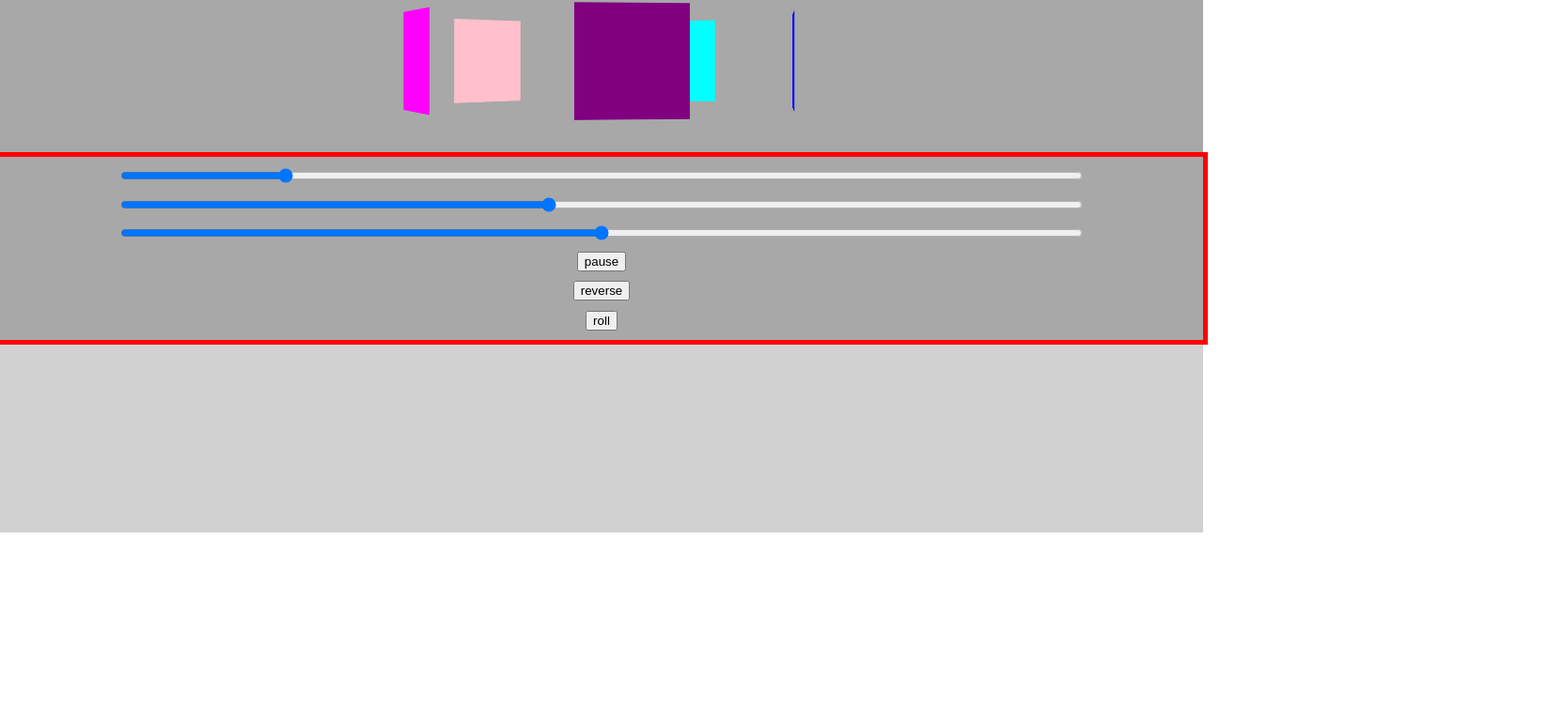
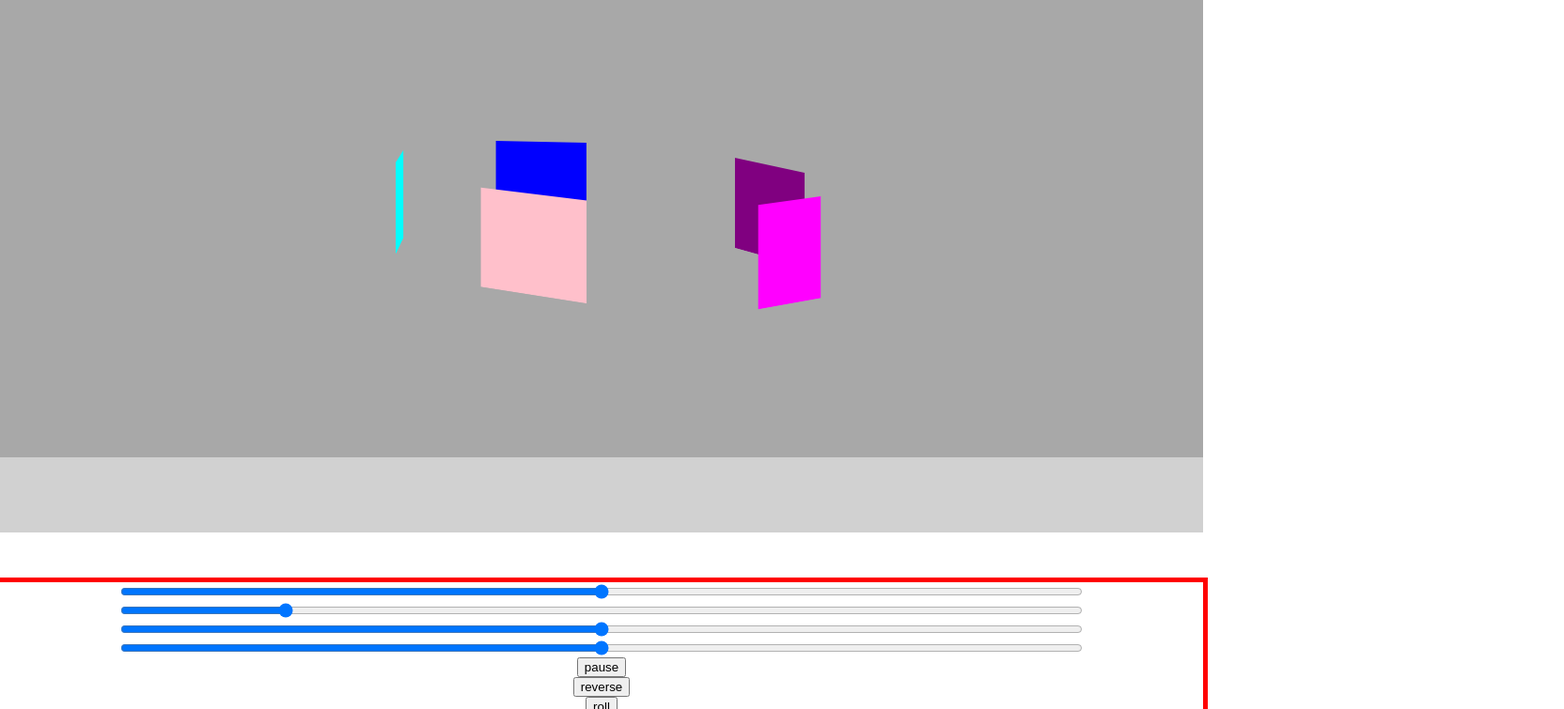
Before and after one commit to wystler/css-animated-carousel, a React (Create React App) app: page / in a window 1280 px wide. Shown: the part 233-988 px from the top of the page at 94% size, 1664 px wide, since content can reach past the window. Before the commit the page ends 800 px from the top, so only its background shows below. Built offline with nearby package versions, Linux system fonts and the light colour scheme.

Commit message:
add carousel tilt slider

```diff
--- a/src/Carousel.jsx
+++ b/src/Carousel.jsx
@@ -5,12 +5,13 @@ export const Carousel = () => {
 
     const colours = ["red", "orange", "yellow", "yellowgreen", "green", "cyan", "blue", "purple", "magenta", "pink"]
     const [numberOfSlides, setNumberOfSlides] = useState(5)
-    const [rotationTime, setRotationTime] = useState(5)
+    const [rotationTime, setRotationTime] = useState(6)
     const [slideScale, setSlideScale] = useState(1)
     // eslint-disable-next-line
     const [slideContents, setSlideContents] = useState(colours)
     const [paused, setPaused] = useState("running")
     const [direction, setDirection] = useState("normal")
+    const [tilt, setTilt] = useState(0)
     const [slideRoll, setSlideRoll] = useState(false)
     const [slideArray, setSlideArray] = useState([])
     const [draw, setDraw] = useState(0)
@@ -23,7 +24,7 @@ export const Carousel = () => {
     useEffect(() => {
         setDraw(draw => draw + 1)
         setSlideArray(Array(numberOfSlides).fill())
-    },[numberOfSlides, rotationTime, direction])
+    },[numberOfSlides, direction, rotationTime])
 
     /////////////////////////////////////////////////////////////////////////////////////
 
@@ -36,23 +37,36 @@ export const Carousel = () => {
     return (
         <div className="container">
 
-            <div className="carousel" key={draw}>
+            <div className="carousel" key={draw} style={{ perspectiveOrigin:`0 ${tilt}px`}}>
                 {slideArray.map((slide, index) => {
                     return <Slide
                         key={index}
                         index={index}
-                        rotationTime={(11-rotationTime)/2}
+                        rotationTime={(100/(rotationTime**2))}
                         slideRoll={slideRoll}
                         numberOfSlides={numberOfSlides}
                         slideScale={slideScale}
                         slideContents={slideContents}
                         animationPlayState={paused}
                         animationDirection={direction}
-                        />
+                    />
                 })}
             </div>
 
+
             <div className="inputs">
+
+                <input
+                    className="inputRange tilt"
+                    type="range"
+                    min="-1000"
+                    max="1000"
+                    value={tilt}
+                    onChange={(event) => {
+                        setTilt(event.target.value)
+                    }}
+                ></input>
+
                 <input
                     className="inputRange numberOfSlides"
                     type="range"
@@ -66,7 +80,7 @@ export const Carousel = () => {
                     className="inputRange rotationTime"
                     type="range"
                     min="1"
-                    max="10"
+                    max="11"
                     value={rotationTime}
                     onChange={(event) => {
                         setRotationTime(+event.target.value)
--- a/src/Slide.jsx
+++ b/src/Slide.jsx
@@ -27,7 +27,8 @@ export const Slide = (props) => {
             animationDuration:`${rotationTime}s`,
             animationPlayState:animationPlayState,
             animationDirection:animationDirection,
-            backgroundColor:slideContents[(index+(count*numberOfSlides))%slideContents.length]
+            backgroundColor:slideContents[(index+(count*numberOfSlides))%slideContents.length],
+
         }}
         >
     </div>
--- a/src/css/App.css
+++ b/src/css/App.css
@@ -9,7 +9,7 @@
 
 .container {
     width:100%;
-    height:50%;
+    height:80%;
     display:flex;
     flex-direction: column;
     justify-content: space-between;
@@ -20,12 +20,12 @@
 
 .carousel {
     width:100%;
-    height:50%;
     display:flex;
     justify-content: center;
     align-items:center;
-    perspective: 1000px;
+    perspective: 2000px;
     transform-style: preserve-3d;
+    padding:30%;
 }
 
 .inputs {
@@ -50,6 +50,6 @@
 }
 
 @keyframes spin {
-    0% {transform: rotateY(-80deg) translateZ(200px) scale(var(--slideScale)) rotateZ(0deg);}
-    100% {transform: rotateY(280deg) translateZ(200px) scale(var(--slideScale)) rotateZ(var(--slideRoll));}
+    0% {transform: rotateY(-80deg) translateZ(200px) scale(var(--slideScale)) rotateZ(0deg) ;}
+    100% {transform: rotateY(280deg) translateZ(200px) scale(var(--slideScale)) rotateZ(var(--slideRoll)) ;}
 }
```
